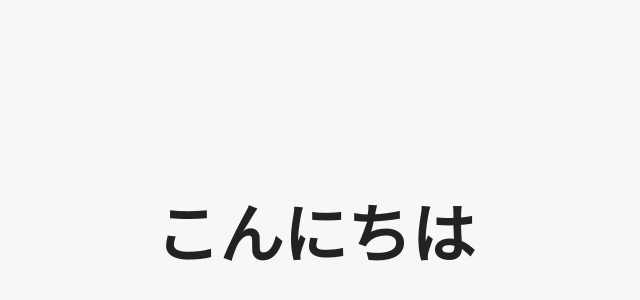
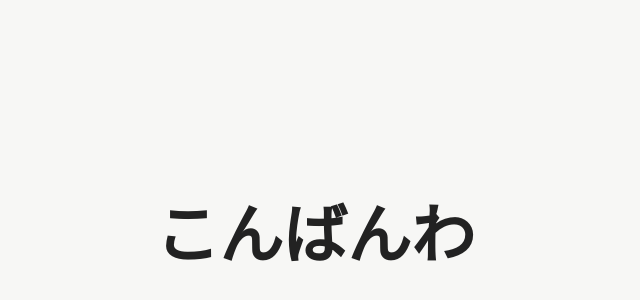
Before and after one commit to Dradra-man/Sample1, a plain HTML site: page index.html in a window 1280 px wide. Shown: the part 170-470 px from the top of the page, without its empty margins (325-965 px from the left). Drawn offline with Linux system fonts and the light colour scheme.

Commit message:
こんばんわに変更

```diff
--- a/index.html
+++ b/index.html
@@ -3,7 +3,7 @@
 <head>
   <meta charset="UTF-8">
   <meta name="viewport" content="width=device-width, initial-scale=1.0">
-  <title>こんにちは</title>
+  <title>こんばんわ</title>
   <style>
     body {
       margin: 0;
@@ -22,6 +22,6 @@
   </style>
 </head>
 <body>
-  <h1>こんにちは</h1>
+  <h1>こんばんわ</h1>
 </body>
 </html>
```
